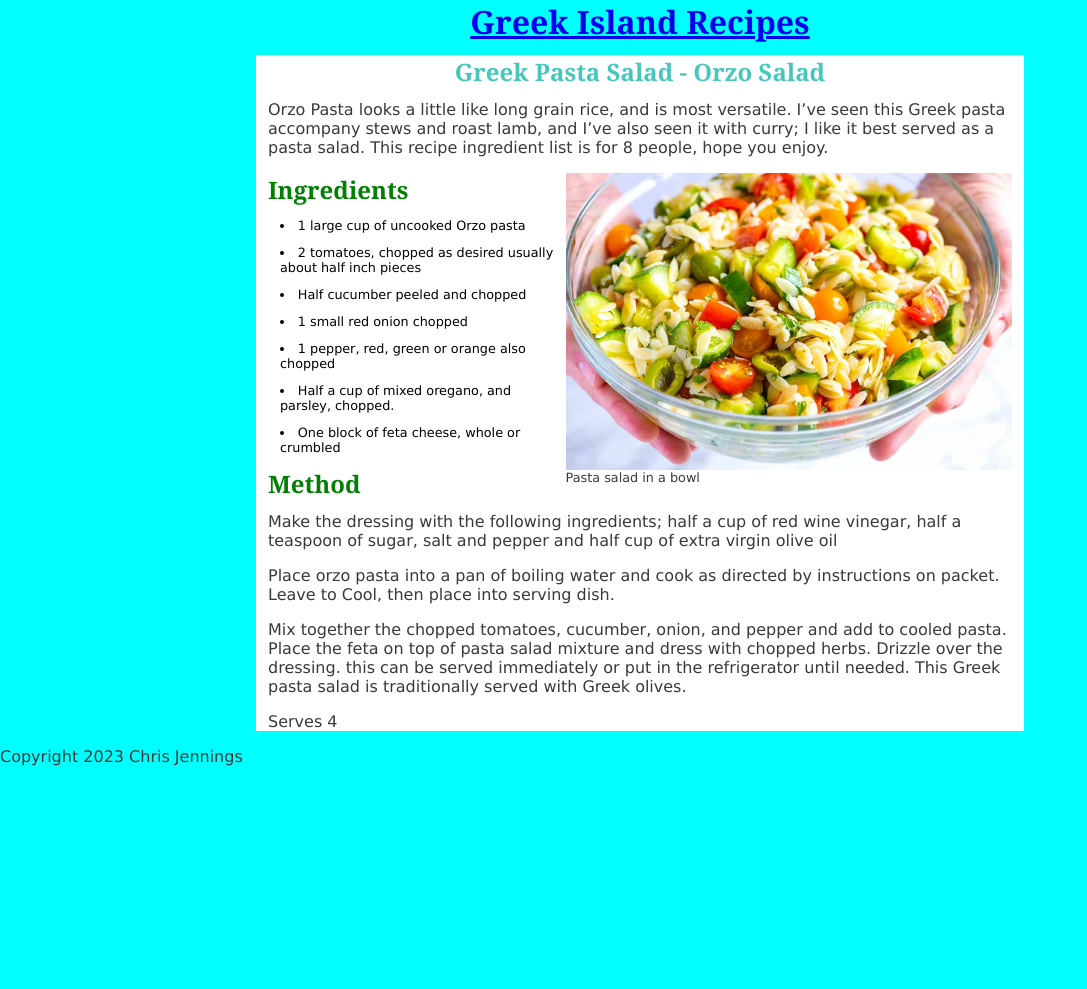
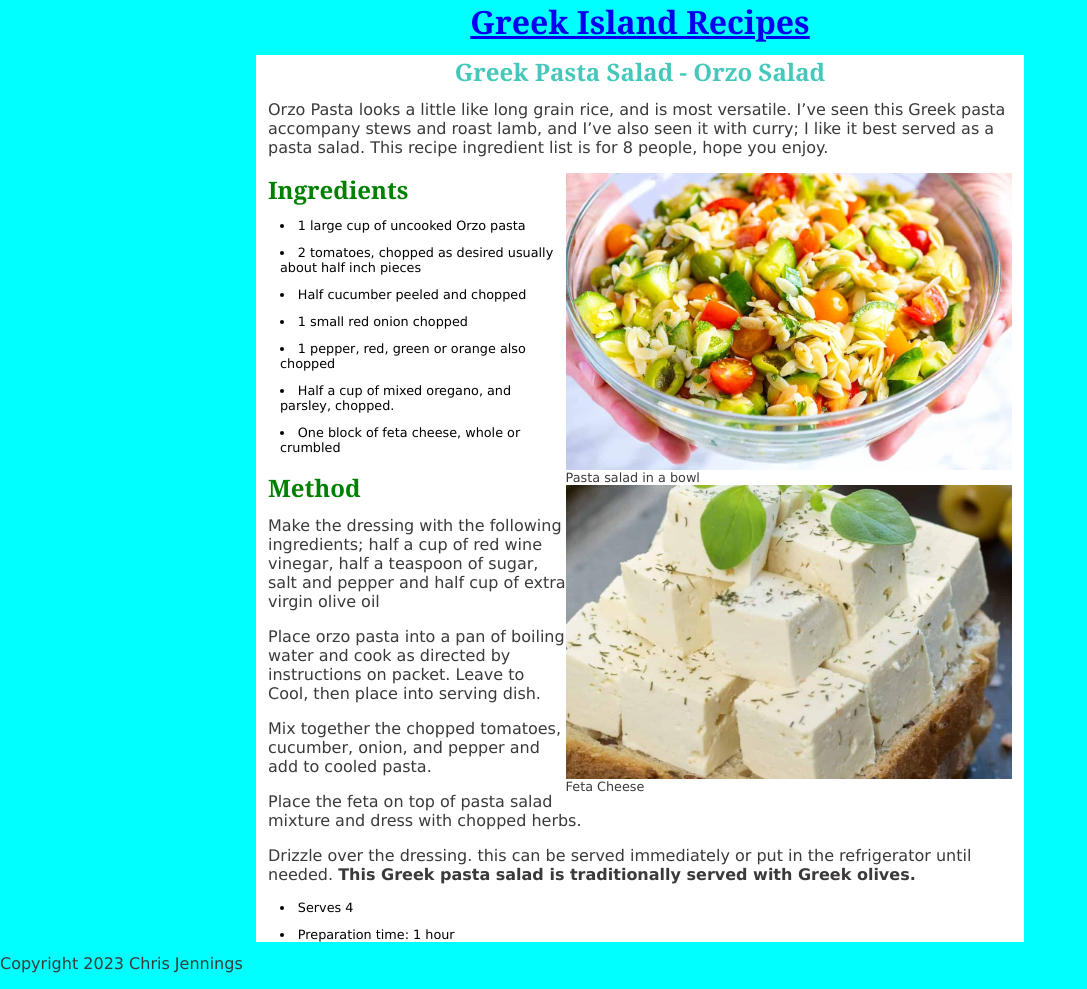
Before and after one commit to chrisatbrookes/greekrecipes, a Jekyll site: the page built from _recipes/greek-pasta-salad-orzo-salad.md, in a window 1280 px wide. Shown: the whole page, without its empty margins (0-1087 px from the left). Built offline with Jekyll 4.4.1, drawn with Linux system fonts in a browser that asks for light colours; before the commit the page ends 900 px from its top, so only the background shows below that.

Commit message:
Update Recipe “greek-pasta-salad-orzo-salad”

```diff
--- a/_recipes/greek-pasta-salad-orzo-salad.md
+++ b/_recipes/greek-pasta-salad-orzo-salad.md
@@ -18,6 +18,8 @@ Orzo Pasta looks a little like long grain rice, and is most versatile. I've seen
 * Half a cup of mixed oregano, and parsley, chopped.
 * One block of feta cheese, whole or crumbled
 
+![Feta Cheese](../uploads/feta.jpg "Feta Cheese")
+
 ## M﻿ethod
 
 Make the dressing with the following ingredients; half a cup of red wine vinegar, half a teaspoon of sugar,
@@ -27,7 +29,10 @@ Place orzo pasta into a pan of boiling water and cook as directed by instruction
 Leave to Cool, then place into serving dish.
 
 Mix together the chopped tomatoes, cucumber, onion, and pepper and add to cooled pasta.
+
 Place the feta on top of pasta salad mixture and dress with chopped herbs.
-Drizzle over the dressing. this can be served immediately or put in the refrigerator until needed. This Greek pasta salad is traditionally served with Greek olives.
 
-S﻿erves 4
+Drizzle over the dressing. this can be served immediately or put in the refrigerator until needed. **This Greek pasta salad is traditionally served with Greek olives.**
+
+* S﻿erves 4
+* Preparation time: 1 hour
```
Also changed, not shown: uploads/feta.jpg (added).
